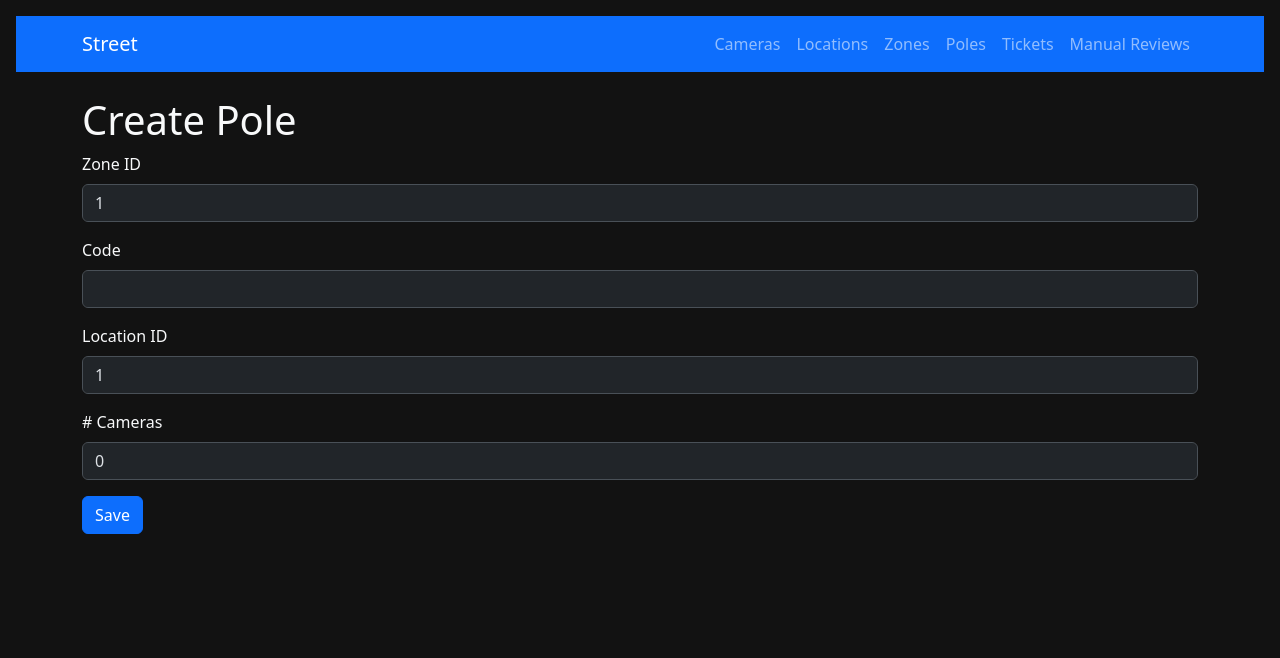
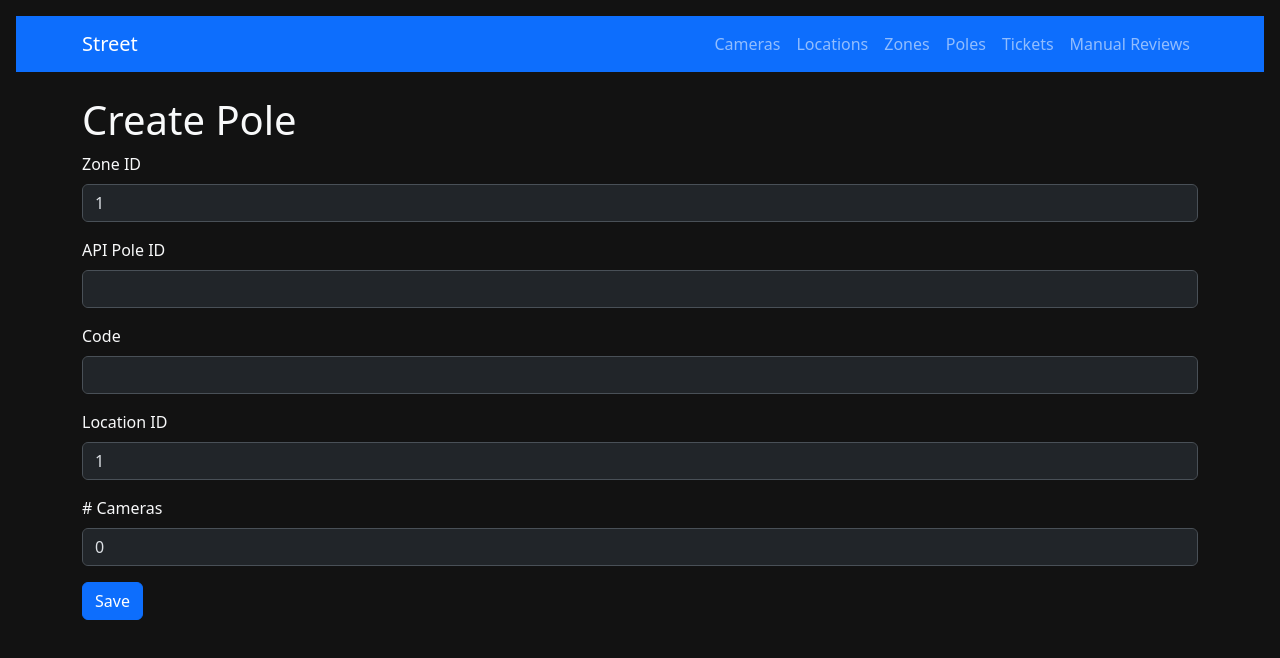
Before and after one commit to yahyabakleh12/streetinterfaces, a Vue app: page /poles/create in a window 1280 px wide. Shown: the top 658 px of the page. Built offline with nearby package versions, Linux system fonts and the light colour scheme.

Commit message:
Add api_pole_id support for poles

```diff
--- a/src/components/poles/PoleDetail.vue
+++ b/src/components/poles/PoleDetail.vue
@@ -2,6 +2,7 @@
   <div v-if="pole">
     <h1>Pole #{{ pole.id }}</h1>
     <ul class="list-group mb-3">
+      <li class="list-group-item">API Pole ID: {{ pole.api_pole_id }}</li>
       <li class="list-group-item">Code: {{ pole.code }}</li>
       <li class="list-group-item">Zone ID: {{ pole.zone_id }}</li>
       <li class="list-group-item">Location ID: {{ pole.location_id }}</li>
--- a/src/components/poles/PoleForm.vue
+++ b/src/components/poles/PoleForm.vue
@@ -5,6 +5,10 @@
       <div class="mb-3">
         <label class="form-label">Zone ID</label>
         <input v-model="form.zone_id" type="number" class="form-control" />
+      </div>
+      <div class="mb-3">
+        <label class="form-label">API Pole ID</label>
+        <input v-model="form.api_pole_id" class="form-control" />
       </div>
       <div class="mb-3">
         <label class="form-label">Code</label>
@@ -35,6 +39,7 @@ const props = defineProps({ isEdit: Boolean, id: Number })
 
 const form = reactive({
   zone_id: 1,
+  api_pole_id: '',
   code: '',
   location_id: 1,
   number_of_cameras: 0
--- a/src/components/poles/PolesList.vue
+++ b/src/components/poles/PolesList.vue
@@ -5,12 +5,13 @@
     <table class="table table-striped">
       <thead>
         <tr>
-          <th>ID</th><th>Code</th><th>Zone</th><th>Location</th><th>Actions</th>
+          <th>ID</th><th>API Pole ID</th><th>Code</th><th>Zone</th><th>Location</th><th>Actions</th>
         </tr>
       </thead>
       <tbody>
         <tr v-for="pole in poles" :key="pole.id">
           <td>{{ pole.id }}</td>
+          <td>{{ pole.api_pole_id }}</td>
           <td>{{ pole.code }}</td>
           <td>{{ pole.zone_id }}</td>
           <td>{{ pole.location_id }}</td>
```
